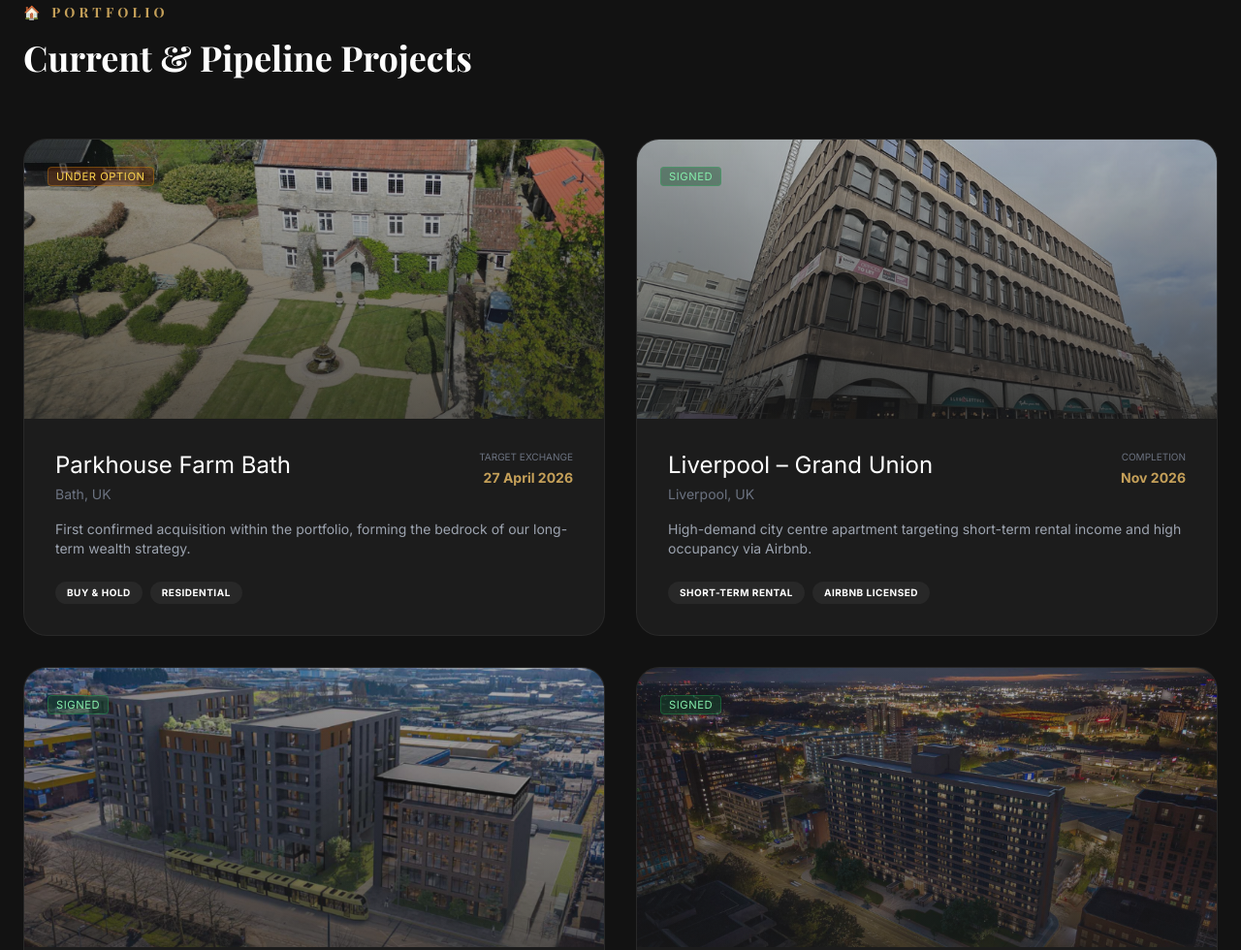
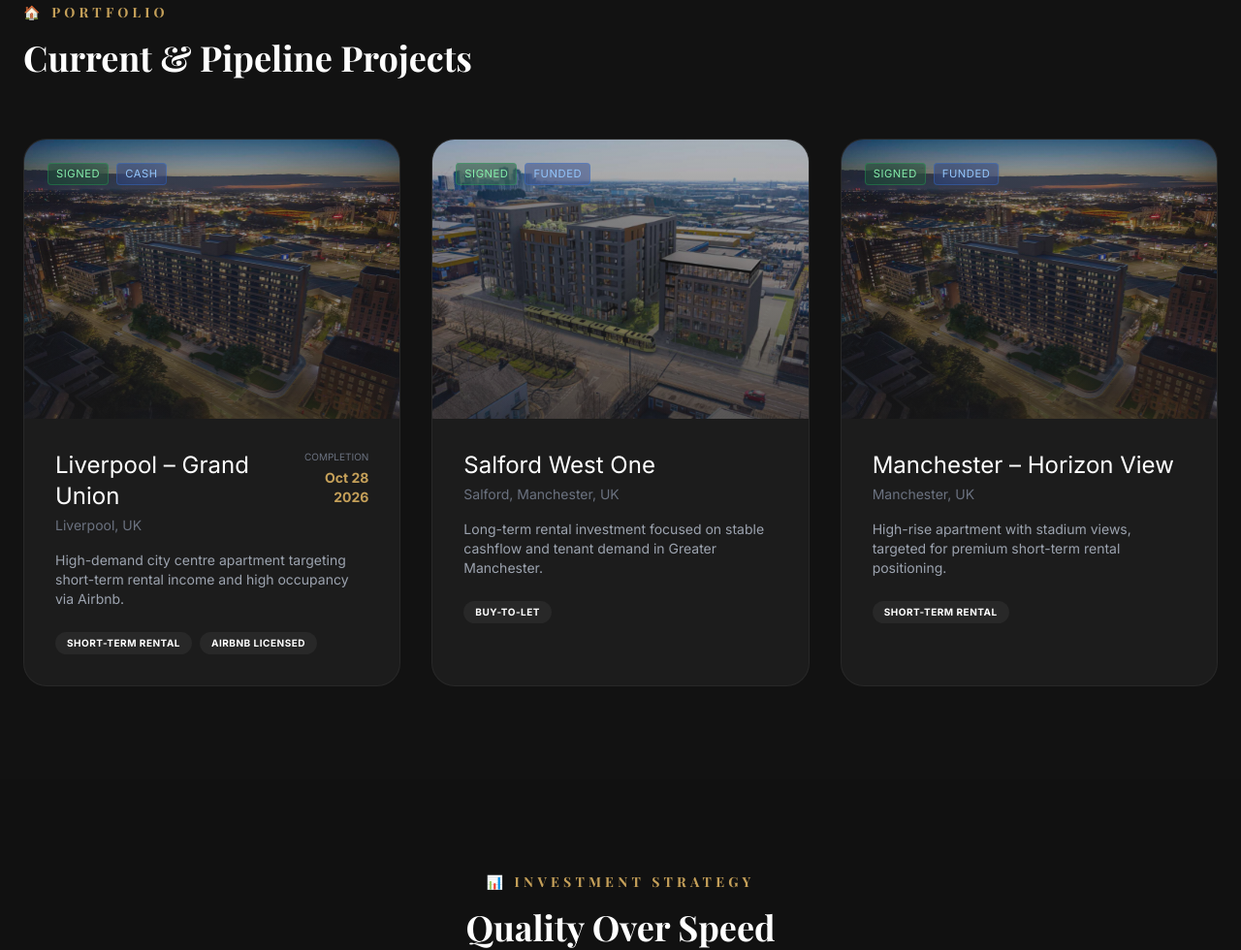
Before and after one commit to mail2morten/room4moreltd, a plain HTML site: page index.html in a window 1280 px wide. Shown: the part 1513-2493 px from the top of the page at 97% size. Drawn offline with nearby package versions, Linux system fonts and the light colour scheme.

Commit message:
Update index.html

```diff
--- a/index.html
+++ b/index.html
@@ -192,7 +192,7 @@
                         <div class="text-[10px] md:text-xs uppercase tracking-widest text-gray-500">Acquisition</div>
                     </div>
                     <div class="glass-card p-6 md:p-8 rounded-2xl text-center">
-                        <div class="text-3xl md:text-4xl font-bold mb-2 gold-gradient">3</div>
+                        <div class="text-3xl md:text-4xl font-bold mb-2 gold-gradient">2</div>
                         <div class="text-[10px] md:text-xs uppercase tracking-widest text-gray-500">Pipeline Projects</div>
                     </div>
                     <div class="glass-card p-6 md:p-8 rounded-2xl text-center col-span-2">
@@ -212,46 +212,17 @@
                 <h3 class="text-3xl md:text-4xl">Current & Pipeline Projects</h3>
             </div>
 
-            <div class="grid md:grid-cols-2 gap-8 md:gap-8">
-                <!-- Property 1 -->
+            <div class="grid md:grid-cols-3 gap-8">
+                <!-- Property 4 -->
                 <div class="glass-card rounded-3xl overflow-hidden flex flex-col group">
                     <div class="h-64 sm:h-72 bg-zinc-800 relative overflow-hidden">
-                        <img src="https://raw.githubusercontent.com/mail2morten/room4moreltd/refs/heads/main/farmhouse.jpeg"
-                             alt="Parkhouse Farm Bath"
+                        <img src="https://raw.githubusercontent.com/mail2morten/room4moreltd/refs/heads/main/horizon-manchester.png"
+                             alt="Manchester – Horizon View"
                              class="w-full h-full object-cover transition-transform duration-700 group-hover:scale-110 opacity-70">
                         <div class="absolute inset-0 bg-gradient-to-t from-[#1c1c1c] to-transparent opacity-60"></div>
-                        <div class="absolute top-6 left-6">
-                            <span class="status-tag bg-amber-900/40 text-amber-300 border-amber-500/30 backdrop-blur-md">UNDER OPTION</span>
-                        </div>
-                    </div>
-                    <div class="p-8">
-                        <div class="flex flex-col sm:flex-row justify-between items-start gap-4 mb-4">
-                            <div>
-                                <h4 class="text-xl md:text-2xl mb-1">Parkhouse Farm Bath</h4>
-                                <p class="text-sm text-gray-500">Bath, UK</p>
-                            </div>
-                            <div class="text-left sm:text-right">
-                                <p class="text-[10px] uppercase text-gray-500 mb-1">Target Exchange</p>
-                                <p class="text-sm font-bold text-[#c5a059]">27 April 2026</p>
-                            </div>
-                        </div>
-                        <p class="text-sm text-gray-400 mb-6">First confirmed acquisition within the portfolio, forming the bedrock of our long-term wealth strategy.</p>
-                        <div class="flex gap-2">
-                            <span class="px-3 py-1 bg-white/5 rounded-full text-[10px] uppercase font-bold tracking-wider">Buy & Hold</span>
-                            <span class="px-3 py-1 bg-white/5 rounded-full text-[10px] uppercase font-bold tracking-wider">Residential</span>
-                        </div>
-                    </div>
-                </div>
-
-                <!-- Property 2 -->
-                <div class="glass-card rounded-3xl overflow-hidden flex flex-col group">
-                    <div class="h-64 sm:h-72 bg-zinc-800 relative overflow-hidden">
-                        <img src="https://raw.githubusercontent.com/mail2morten/room4moreltd/refs/heads/main/grand-union.jpg"
-                             alt="Liverpool – Grand Union"
-                             class="w-full h-full object-cover transition-transform duration-700 group-hover:scale-110 opacity-70">
-                        <div class="absolute inset-0 bg-gradient-to-t from-[#1c1c1c] to-transparent opacity-60"></div>
-                        <div class="absolute top-6 left-6">
-                            <span class="status-tag bg-green-900/40 text-green-300 border-green-500/30 backdrop-blur-md">Signed</span>
+                        <div class="absolute top-6 left-6 flex gap-2 flex-wrap">
+                            <span class="status-tag bg-green-900/40 text-green-300 border-green-500/30 backdrop-blur-md">SIGNED</span>
+                            <span class="status-tag bg-blue-900/40 text-blue-300 border-blue-500/30 backdrop-blur-md">CASH</span>
                         </div>
                     </div>
                     <div class="p-8">
@@ -262,7 +233,7 @@
                             </div>
                             <div class="text-left sm:text-right">
                                 <p class="text-[10px] uppercase text-gray-500 mb-1">Completion</p>
-                                <p class="text-sm font-bold text-[#c5a059]">Nov 2026</p>
+                                <p class="text-sm font-bold text-[#c5a059]">Oct 28 2026</p>
                             </div>
                         </div>
                         <p class="text-sm text-gray-400 mb-6">High-demand city centre apartment targeting short-term rental income and high occupancy via Airbnb.</p>
@@ -273,15 +244,16 @@
                     </div>
                 </div>
 
-                <!-- Property 3 -->
+                <!-- Property 2 -->
                 <div class="glass-card rounded-3xl overflow-hidden flex flex-col group">
                     <div class="h-64 sm:h-72 bg-zinc-800 relative overflow-hidden">
                         <img src="https://raw.githubusercontent.com/mail2morten/room4moreltd/refs/heads/main/salford-west-one.png"
                              alt="Salford West One"
                              class="w-full h-full object-cover transition-transform duration-700 group-hover:scale-110 opacity-70">
                         <div class="absolute inset-0 bg-gradient-to-t from-[#1c1c1c] to-transparent opacity-60"></div>
-                        <div class="absolute top-6 left-6">
+                        <div class="absolute top-6 left-6 flex gap-2 flex-wrap">
                             <span class="status-tag bg-green-900/40 text-green-300 border-green-500/30 backdrop-blur-md">SIGNED</span>
+                            <span class="status-tag bg-blue-900/40 text-blue-300 border-blue-500/30 backdrop-blur-md">Funded</span>
                         </div>
                     </div>
                     <div class="p-8">
@@ -298,15 +270,16 @@
                     </div>
                 </div>
 
-                <!-- Property 4 -->
+                <!-- Property 3 -->
                 <div class="glass-card rounded-3xl overflow-hidden flex flex-col group">
                     <div class="h-64 sm:h-72 bg-zinc-800 relative overflow-hidden">
                         <img src="https://raw.githubusercontent.com/mail2morten/room4moreltd/refs/heads/main/horizon-manchester.png"
                              alt="Manchester – Horizon View"
                              class="w-full h-full object-cover transition-transform duration-700 group-hover:scale-110 opacity-70">
                         <div class="absolute inset-0 bg-gradient-to-t from-[#1c1c1c] to-transparent opacity-60"></div>
-                        <div class="absolute top-6 left-6">
+                        <div class="absolute top-6 left-6 flex gap-2 flex-wrap">
                             <span class="status-tag bg-green-900/40 text-green-300 border-green-500/30 backdrop-blur-md">SIGNED</span>
+                            <span class="status-tag bg-blue-900/40 text-blue-300 border-blue-500/30 backdrop-blur-md">Funded</span>
                         </div>
                     </div>
                     <div class="p-8">
```
